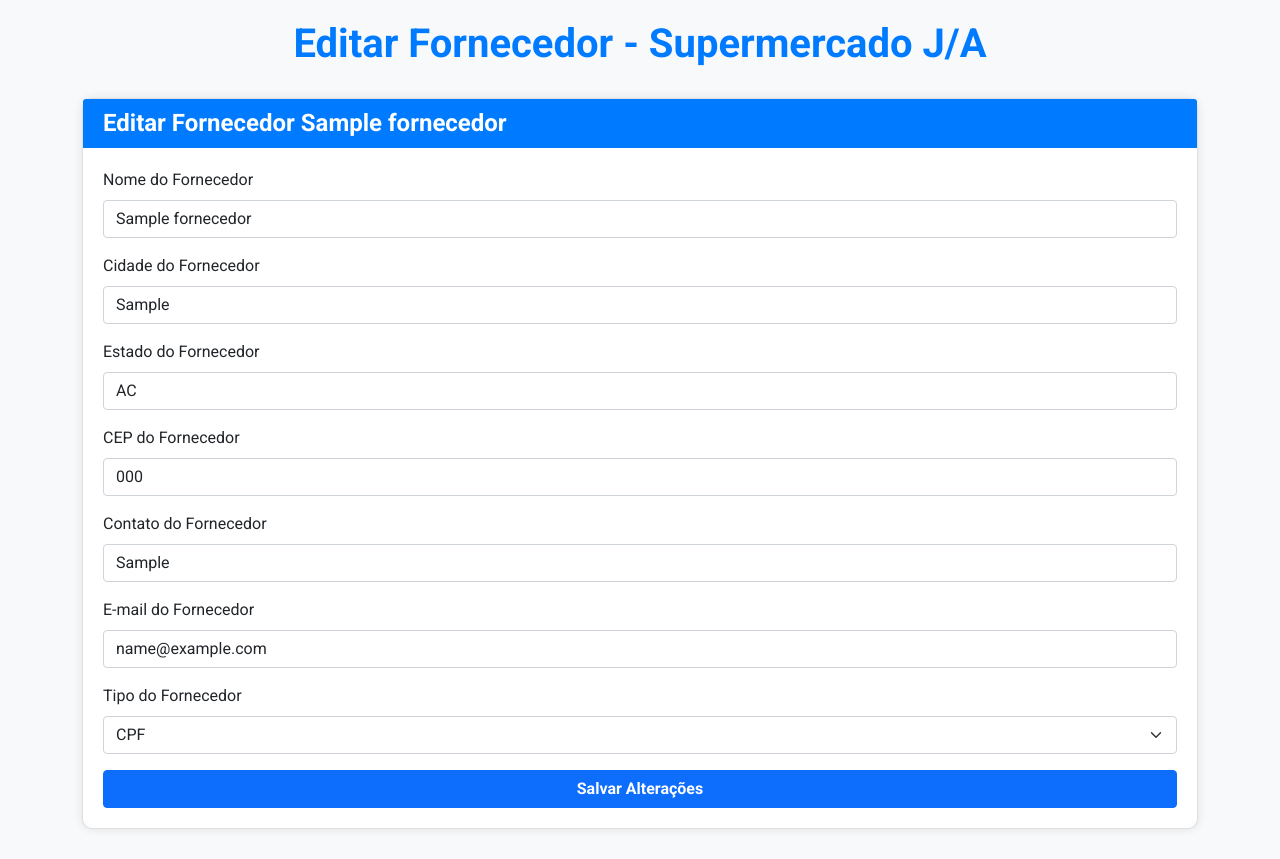
After one commit to rribeiro200/gestao-fornecedores, a Django app: page /editar_fornecedor/1/ in a window 1280 px wide. The commit adds this page. Run offline with Django 5.2, Linux system fonts and the light colour scheme; tables that the repository leaves empty hold one stand-in row (values such as "Sample post"); some libraries are stand-ins or nearby versions.

Commit message:
Agora o ADM do sistema pode editar o fornecedor

```diff
--- /dev/null
+++ b/fornecedores/templates/fornecedores/editar_fornecedor.html
@@ -0,0 +1,128 @@
+<!DOCTYPE html>
+<html lang="pt-br">
+
+<head>
+    <meta charset="UTF-8">
+    <meta name="viewport" content="width=device-width, initial-scale=1.0">
+    <title>Editar Fornecedor - Supermercado J/A</title>
+    <link href="https://stackpath.bootstrapcdn.com/bootstrap/5.1.3/css/bootstrap.min.css" rel="stylesheet">
+    <link href="https://fonts.googleapis.com/css2?family=Roboto:wght@400;700&display=swap" rel="stylesheet">
+    <style>
+        body {
+            background-color: #f8f9fa;
+            color: #212529;
+            font-family: 'Roboto', sans-serif;
+            padding-top: 20px;
+        }
+
+        h1 {
+            color: #007bff;
+            text-align: center;
+            margin-bottom: 30px;
+            font-weight: 700;
+        }
+
+        .card {
+            background-color: #fff;
+            box-shadow: 0 0 10px rgba(0, 0, 0, 0.1);
+            border-radius: 10px;
+            transition: all 0.3s ease;
+            margin-bottom: 30px;
+        }
+
+        .card:hover {
+            transform: translateY(-5px);
+            box-shadow: 0 0 20px rgba(0, 0, 0, 0.2);
+        }
+
+        .card-header {
+            background-color: #007bff;
+            color: #fff;
+            border-bottom: none;
+            border-top-left-radius: 10px;
+            border-top-right-radius: 10px;
+            padding: 10px 20px;
+        }
+
+        .card-title {
+            text-decoration: none;
+            margin-bottom: 0;
+            font-size: 1.5rem;
+            font-weight: 700;
+        }
+
+        .card-body {
+            padding: 20px;
+        }
+
+        .btn-primary {
+            font-weight: 700;
+            width: 100%;
+            text-decoration: none;
+            transition: background-color 0.3s ease;
+        }
+    </style>
+</head>
+
+<body>
+
+    <div class="container">
+        <h1>Editar Fornecedor - Supermercado J/A</h1>
+
+        <!-- Formulário para editar informações do fornecedor -->
+        <div class="card">
+            <div class="card-header">
+                <h5 class="card-title">Editar Fornecedor {{ fornecedor.nome }} </h5>
+            </div>
+            <div class="card-body">
+                <form action="{% url 'fornecedores:editar_fornecedor' fornecedor.pk %}" method="post">
+                    {% csrf_token %}
+
+                    <div class="mb-3">
+                        <label for="nomeFornecedor" class="form-label">Nome do Fornecedor</label>
+                        <input type="text" class="form-control" id="nomeFornecedor" name="nomeFornecedor" value="{{ fornecedor.nome }}" required>
+                    </div>
+
+                    <div class="mb-3">
+                        <label for="cidadeFornecedor" class="form-label">Cidade do Fornecedor</label>
+                        <input type="text" class="form-control" id="cidadeFornecedor" name="cidadeFornecedor" value="{{ fornecedor.cidade }}" required>
+                    </div>
+                    <div class="mb-3">
+                        <label for="estadoFornecedor" class="form-label">Estado do Fornecedor</label>
+                        <input type="text" class="form-control" id="estadoFornecedor" name="estadoFornecedor" value="{{ fornecedor.estado }}" required>
+                    </div>
+                    <div class="mb-3">
+                        <label for="cepFornecedor" class="form-label">CEP do Fornecedor</label>
+                        <input type="text" class="form-control" id="cepFornecedor" name="cepFornecedor" value="{{ fornecedor.cep }}" required>
+                    </div>
+                    <div class="mb-3">
+                        <label for="contatoFornecedor" class="form-label">Contato do Fornecedor</label>
+                        <input type="text" class="form-control" id="contatoFornecedor" name="contatoFornecedor" value="{{ fornecedor.contato }}" required>
+                    </div>
+                    <div class="mb-3">
+                        <label for="emailFornecedor" class="form-label">E-mail do Fornecedor</label>
+                        <input type="email" class="form-control" id="emailFornecedor" name="emailFornecedor" value="{{ fornecedor.email }}" required>
+                    </div>
+
+                    <div class="mb-3">
+                        <label for="tipoFornecedor" class="form-label">Tipo do Fornecedor</label>
+
+                        <select class="form-select" id="tipoFornecedor" name="tipoFornecedor" required>
+                            {% for tipo in tipos_fornecedor %}
+                                <option value="{{ tipo }}" {% if tipo == fornecedor.tipo %} selected {% endif %}> {{ tipo }} </option>
+                            {% endfor %}
+                        </select>
+
+                    </div>
+
+                    <!-- Botão para salvar as alterações -->
+                    <button type="submit" class="btn btn-primary">Salvar Alterações</button>
+                </form>
+            </div>
+        </div>
+
+    </div>
+    <script src="https://stackpath.bootstrapcdn.com/bootstrap/5.1.3/js/bootstrap.bundle.min.js"></script>
+</body>
+
+</html>
--- a/fornecedores/templates/fornecedores/lista_fornecedores.html
+++ b/fornecedores/templates/fornecedores/lista_fornecedores.html
@@ -83,7 +83,7 @@
                         <p class="card-text"><strong>E-mail:</strong> {{ fornecedor.email }}</p>
                         <!-- Botões para ações relacionadas ao fornecedor -->
                         <div class="d-grid gap-2">
-                            <button class="btn btn-primary" type="button">Editar</button>
+                            <a href="{% url 'fornecedores:editar_fornecedor' fornecedor.pk %}" class="btn btn-primary" type="button">Editar</a>
                             <a href="{% url 'fornecedores:detalhes_fornecedor' fornecedor.id_fornecedor %}" class="btn btn-primary" role="button">Detalhes</a>
                             <button class="btn btn-danger mt-2" type="button">Excluir</button>
                         </div>
--- a/fornecedores/urls.py
+++ b/fornecedores/urls.py
@@ -8,4 +8,5 @@ urlpatterns = [
     path('fornecedores/', views.lista_fornecedores, name='lista_fornecedores'),
     path('adicionar_fornecedor/', views.adicionar_fornecedor, name='adicionar_fornecedor'),
     path('detalhes_fornecedor/<int:pk>/', views.detalhes_fornecedor, name='detalhes_fornecedor'),
+    path('editar_fornecedor/<int:pk>/', views.editar_fornecedor, name='editar_fornecedor'),
 ]
--- a/fornecedores/views.py
+++ b/fornecedores/views.py
@@ -4,6 +4,7 @@ from .models import Fornecedor
 from produtos.models import Produto
 from .forms import FornecedorForm
 from django.contrib import messages
+from utils.valida_edicao_fornecedor import valida_edicao_fornecedor
 
 # Create your views here.
 def index(request):
@@ -51,3 +52,23 @@ def adicionar_fornecedor(request):
     ctx = {'form': form}
 
     return render(request, 'fornecedores/adicionar_fornecedor.html', ctx)
+
+
+def editar_fornecedor(request, pk):
+    fornecedor = Fornecedor.objects.filter(pk=pk).first()
+    produto_fornecedor = Produto.objects.filter(fornecedor_FK=pk)
+    tipos_fornecedor = Fornecedor.objects.values_list('tipo', flat=True).distinct()
+
+    if request.method == 'POST':
+        dados_para_edicao = request.POST
+        valida_edicao_fornecedor(fornecedor, dados_para_edicao)
+
+        return redirect('fornecedores:editar_fornecedor', pk=pk)
+
+    ctx = {
+        'fornecedor': fornecedor,
+        'produto_fornecedor': produto_fornecedor,
+        'tipos_fornecedor': tipos_fornecedor
+    }
+
+    return render(request, 'fornecedores/editar_fornecedor.html', ctx)
--- a/produtos/models.py
+++ b/produtos/models.py
@@ -18,3 +18,6 @@ class Produto(models.Model):
     data_validade = models.DateTimeField(null=True, blank=True)
     categoria_FK = models.ForeignKey(Categoria, on_delete=models.SET_NULL, null=True)
     fornecedor_FK = models.ForeignKey(Fornecedor, on_delete=models.SET_NULL, null=True)
+
+    def __str__(self):
+        return self.nome
```
Also changed, not shown: fornecedores/templates/fornecedores/detalhes_fornecedor.html (+17 -10 lines), htmls/editar_fornecedor.html (deleted, +0 -90 lines), utils/valida_edicao_fornecedor.py (added, +20 -0 lines).
